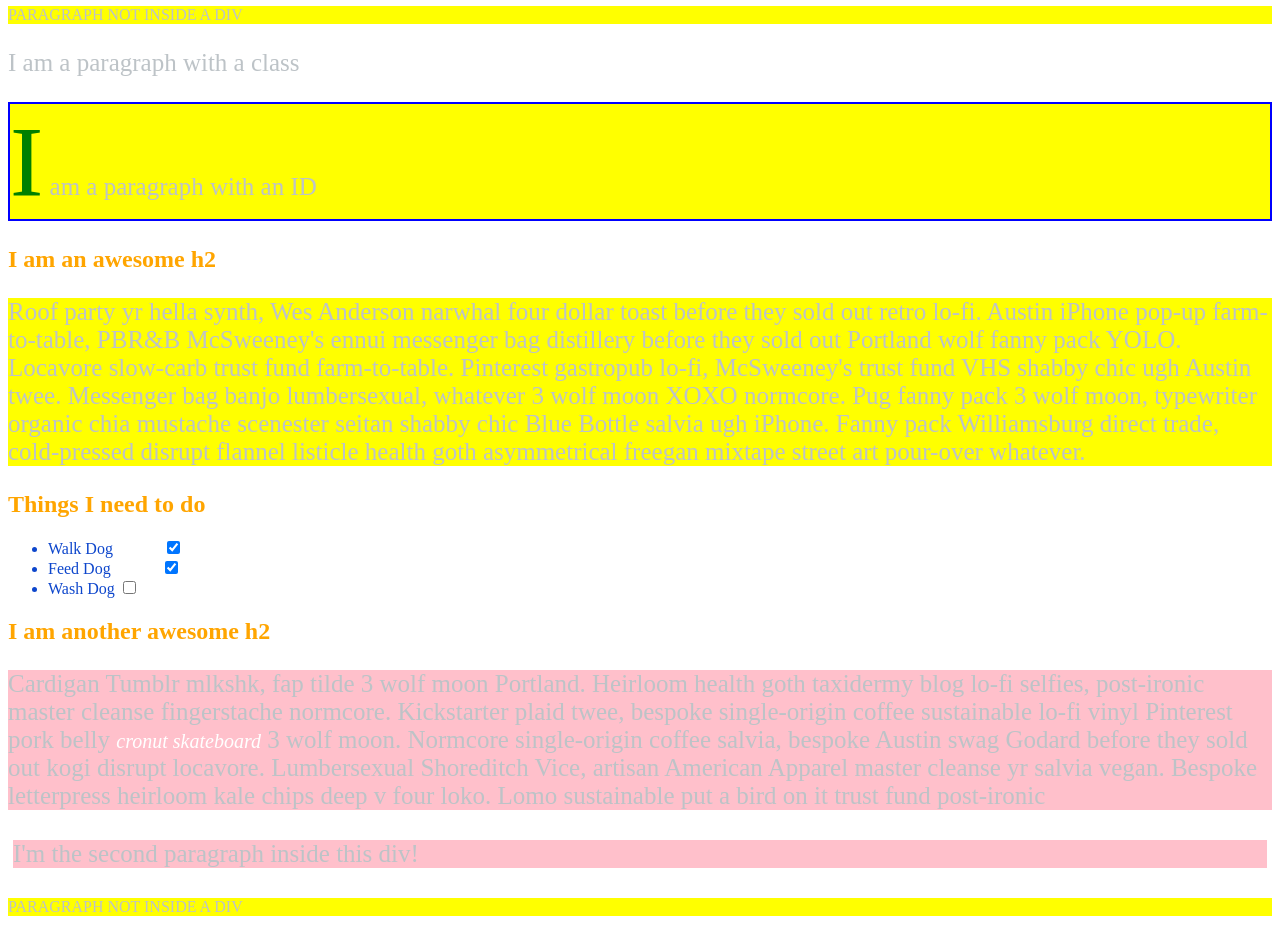
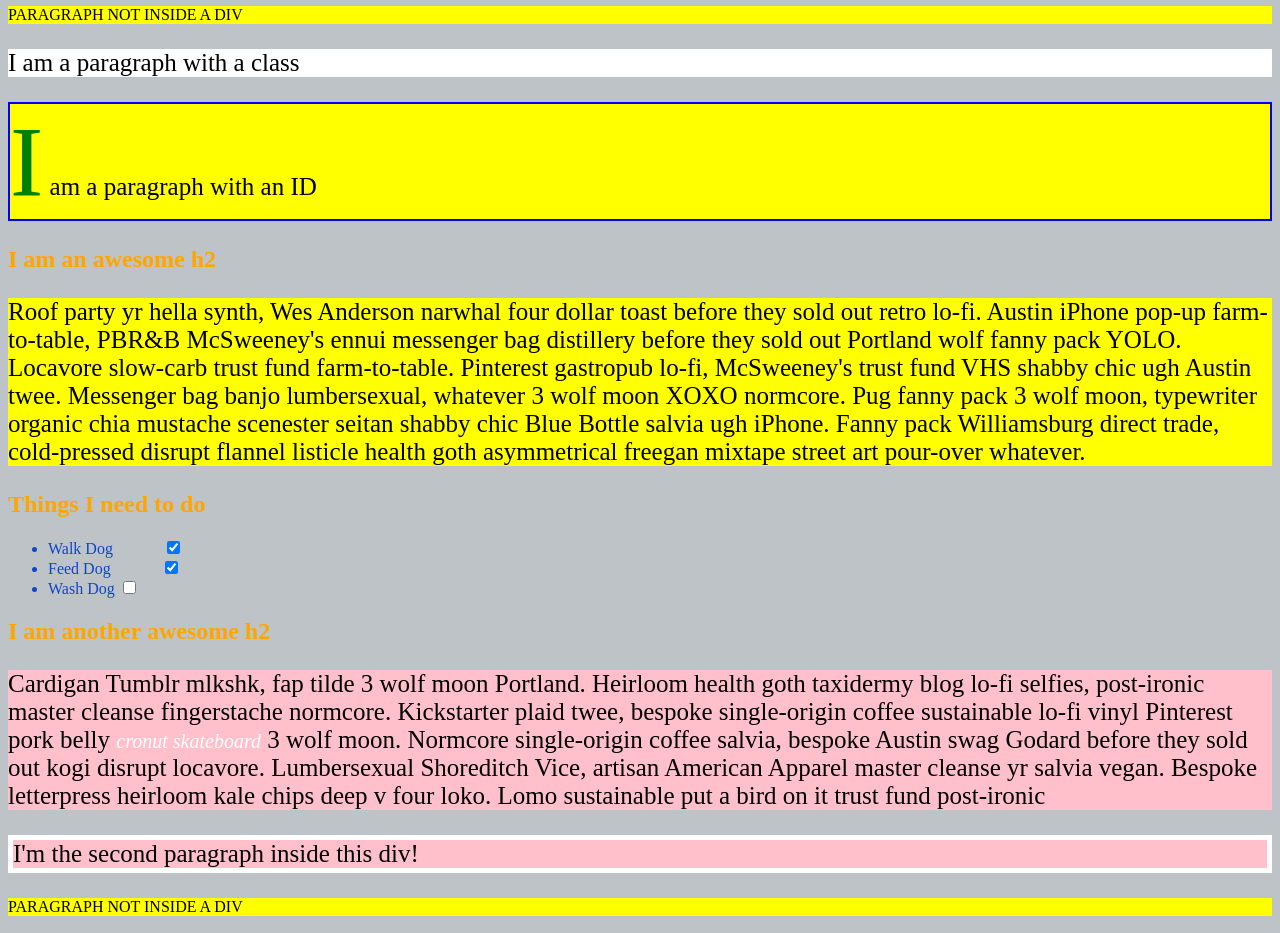
Before and after one commit to armoredelephant/web_course, a plain HTML site: page Q5/selectorsExercise.html in a window 1280 px wide. Shown: the part 60-993 px from the top of the page. Drawn offline with Linux system fonts and the light colour scheme.

Commit message:
Added alternate answers

```diff
--- a/Q5/selectorquiz.css
+++ b/Q5/selectorquiz.css
@@ -4,7 +4,7 @@ DO NOT ALTER THE EXISTING HTML TO DO THIS.  WRITE ONLY CSS!
 /* Give the <body> element a background of bdc3c7*/
 
 body {
-	color: #bdc3c7;
+	background-color: #bdc3c7;
 }
 
 /* Make the <h1> element #9b59b6*/
@@ -51,7 +51,7 @@ input {
 
 /*Make all the <p>'s that are nested inside of divs 25px font(font-size: 25px)*/
 
-div > p {
+div p {
 	font-size: 25px;
 }
 
@@ -63,13 +63,15 @@ input[type="text"] {
 
 /* Give both <p>'s inside the 3rd <div> a pink background*/
 
-div:nth-of-type(3) > p {
+div:nth-of-type(3) p {
 	background-color: pink;
 }
 
 /* Give the 2nd <p> inside the 3rd <div> a 5px white border*/
 
-div:nth-of-type(3) > p:last-child {
+/*div:nth-of-type(3) p:nth-of-type(2) {}*/
+
+div:nth-of-type(3) p:last-child {
 	border: 5px solid white;
 }
 
@@ -85,6 +87,8 @@ div:nth-of-type(3) em {
 
 /*Make all "checked" checkboxes have a left margin of 50px(margin-left: 50px)*/
 
+/*input:checked {}*/
+
 input[type="checkbox"]:checked {
 	margin-left: 50px;
 }
@@ -96,6 +100,8 @@ label {
 }
 
 /*Make the first letter of the element with id 'special' green and 100px font size(font-size: 100)*/
+
+/*#special:first-letter {}*/
 
 #special::first-letter {
 	color: green;
```
